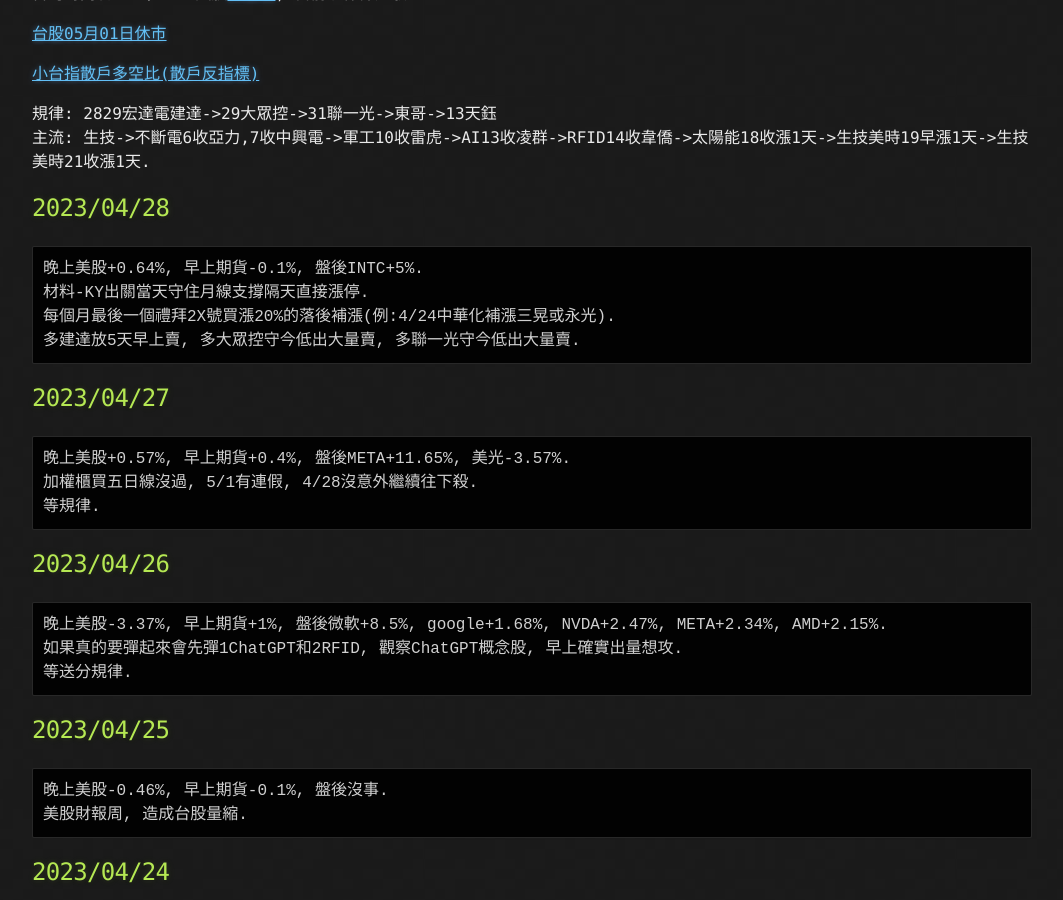
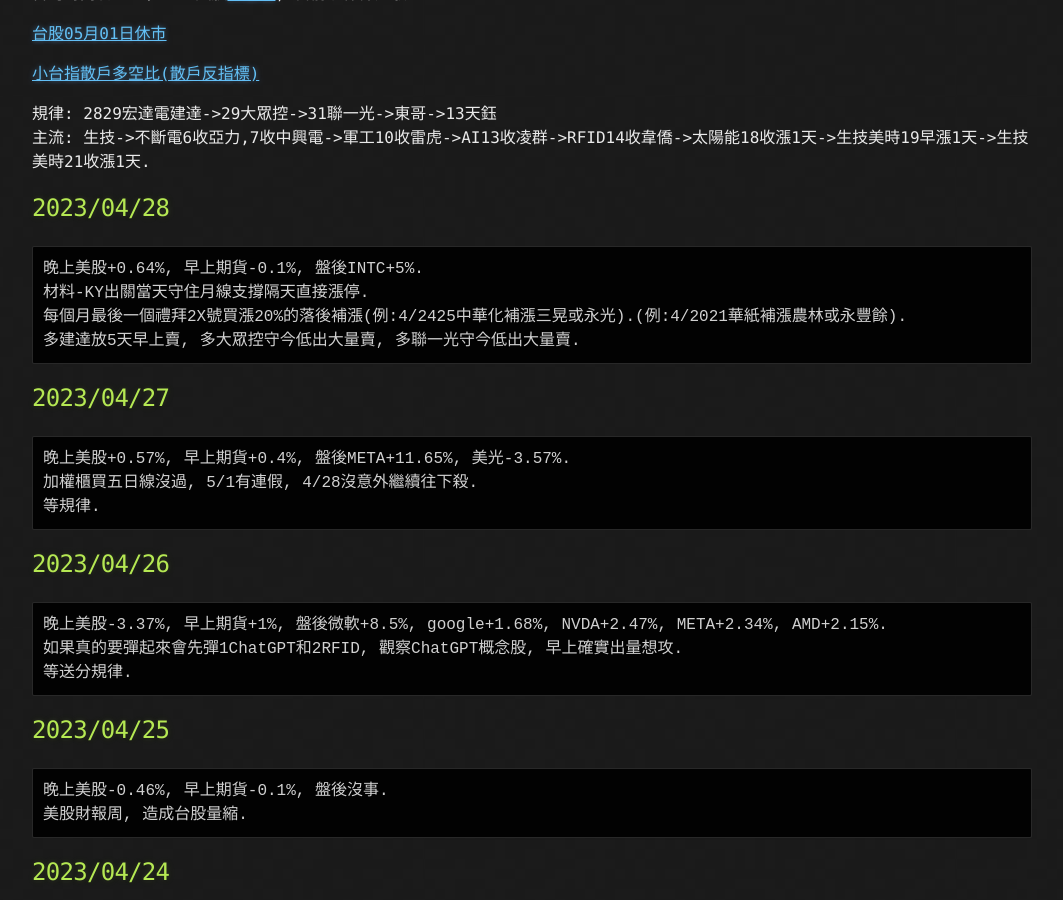
Before and after one commit to lepg5487/Stock_God, a Jekyll site: the page built from index.md, in a window 1280 px wide and 900 px high, scrolled down 436 px. Shown: the whole window, without its empty margins (108-1171 px from the left). Built offline with Jekyll 4.4.1, drawn with Linux system fonts in a browser that asks for light colours; our own code applies the rules of GitHub Pages for plain Markdown files.

Commit message:
Update index.md

````diff
--- a/index.md
+++ b/index.md
@@ -23,7 +23,7 @@
 ```
 晚上美股+0.64%, 早上期貨-0.1%, 盤後INTC+5%.
 材料-KY出關當天守住月線支撐隔天直接漲停.
-每個月最後一個禮拜2X號買漲20%的落後補漲(例:4/24中華化補漲三晃或永光).
+每個月最後一個禮拜2X號買漲20%的落後補漲(例:4/2425中華化補漲三晃或永光).(例:4/2021華紙補漲農林或永豐餘).
 多建達放5天早上賣, 多大眾控守今低出大量賣, 多聯一光守今低出大量賣.
 ```
 
````
